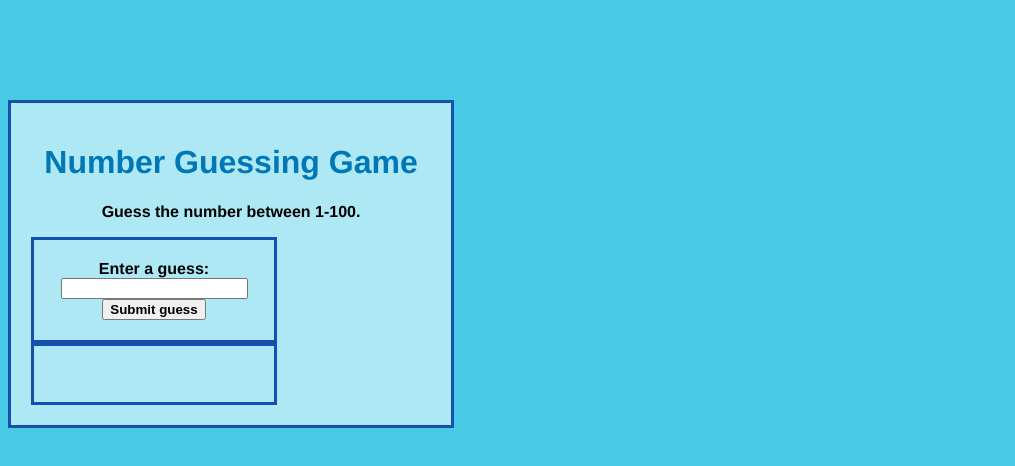
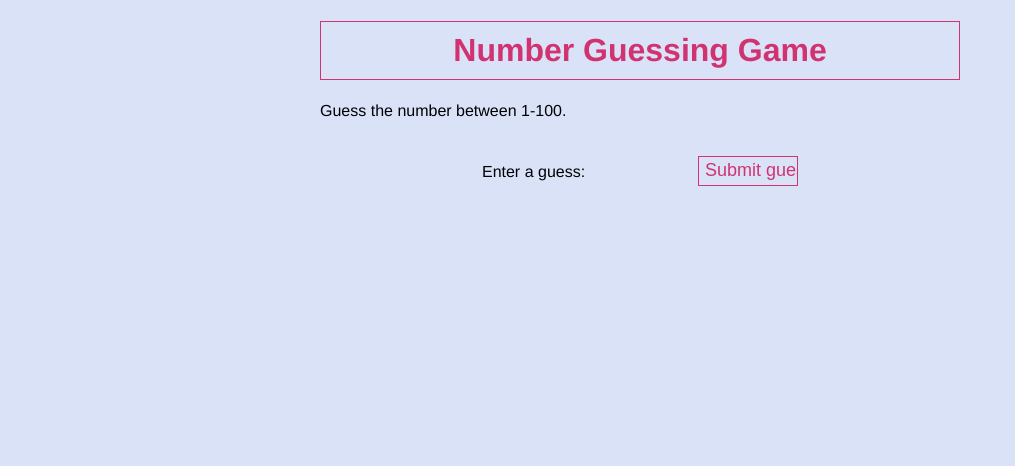
Before and after one commit to taylorbruton/number-guessing-game, a plain HTML site: page index.html in a window 1280 px wide. Shown: the whole page, without its empty margins (0-1015 px from the left). Drawn offline with Linux system fonts and the light colour scheme.

Commit message:
Update style.css

```diff
--- a/style.css
+++ b/style.css
@@ -1,23 +1,50 @@
-* {
-  font-weight: 600;
-  }
+html {
+            font-family: Helvetica;
+        }
 
-  body {
-  background-color: #48cae4;
-   font-family: Helvetica;
-    margin-top: 100px;
-  }
+        body {
+            width: 50%;
+            max-width: 800px;
+            min-width: 480px;
+            margin: 0 auto;
+            background-color: #DAE2F8;
 
-div {
-  width: 50%;
-  margin: 10 auto;
-  border: 3px solid #1650ad;
-  padding: 20px;
-  background: #ade8f4;
-  text-align: center;
-  max-width: 400px;
-  }
 
-h1 {
-  color: #0077b6;
-}
+        }
+
+        .lastResult {
+            color: white;
+            padding: 3px;
+        }
+        h1{
+            color:#d13371;
+            text-align:center;
+            border:1px solid #d13371;
+            padding:10px 0;
+        }
+        .pra{
+            color:#6b6363;
+            text-align:center;
+            margin:50px 0;
+        }
+        .form ,.result{
+            text-align:center;
+        }
+        .guessField{
+            height:30px;
+            width:80px;
+            background-color:#DAE2F8;
+            border:1px solid #DAE2F8;
+            color:#d13371;
+            font-size:20px;
+            padding-left:20px;
+        }
+        .guessSubmit{
+            background-color:#DAE2F8;
+            border:1px solid #d13371;
+            width:100px;
+            height:30px;
+            color:#d13371;
+            font-size:18px;
+            margin:20px 0;
+        }
```
